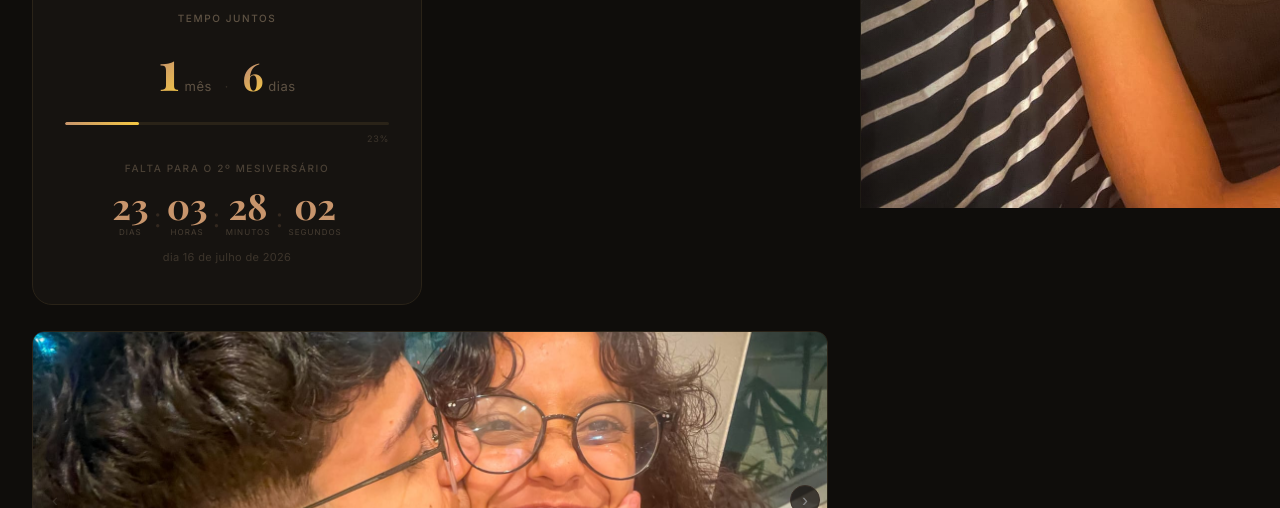
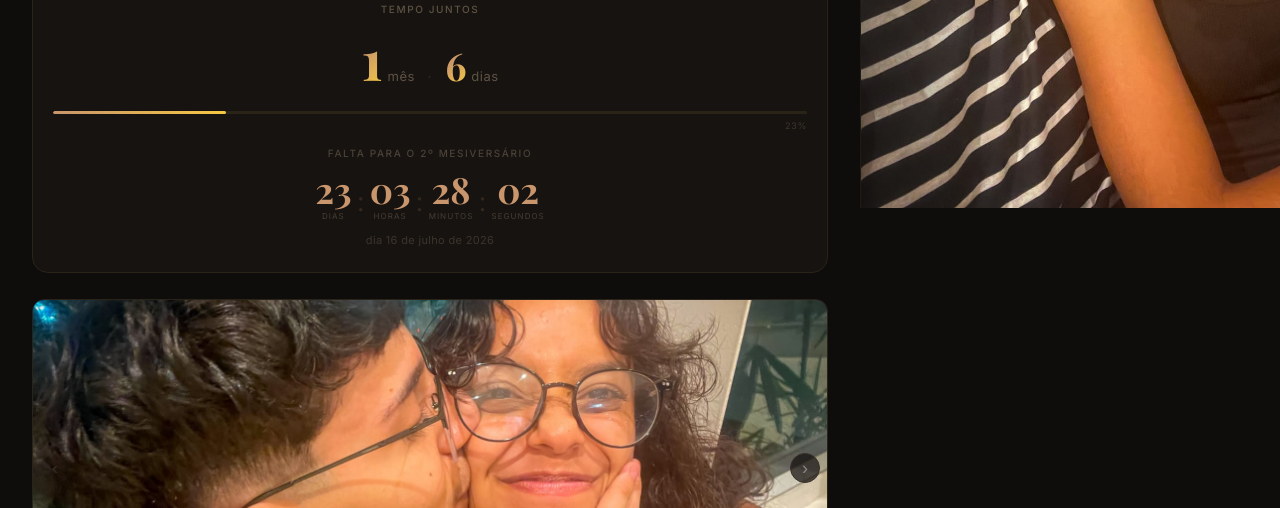
Before and after one commit to MarkszDeveloper/um-lugar-so-nosso, a plain HTML site: page index.html in a window 1280 px wide. Shown: the part 592-1100 px from the top of the page. Drawn offline with nearby package versions, Linux system fonts and the light colour scheme.

Commit message:
fix: ajuste da posição do card de 'tempo juntos' na tela

```diff
--- a/index.html
+++ b/index.html
@@ -64,6 +64,7 @@
         position: relative;
         overflow: hidden;
       }
+
       .timer-section::before {
         content: "";
         position: absolute;
@@ -637,7 +638,9 @@
             <p class="card-sub" id="seen-sub"></p>
           </div>
 
-          <div class="card">
+        </div>
+
+        <section class="timer-section">
             <p class="page-title">um lugar só nosso</p>
             <div class="divider"></div>
 
@@ -676,8 +679,7 @@
             </div>
 
             <p class="next-date" id="next-date"></p>
-          </div>
-        </div>
+          </section>
 
         <div class="carousel-wrap">
           <div class="carousel-track-outer">
```
